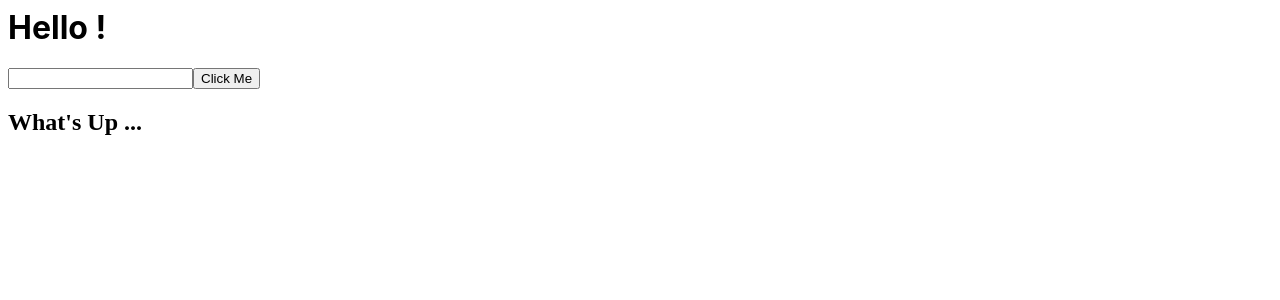
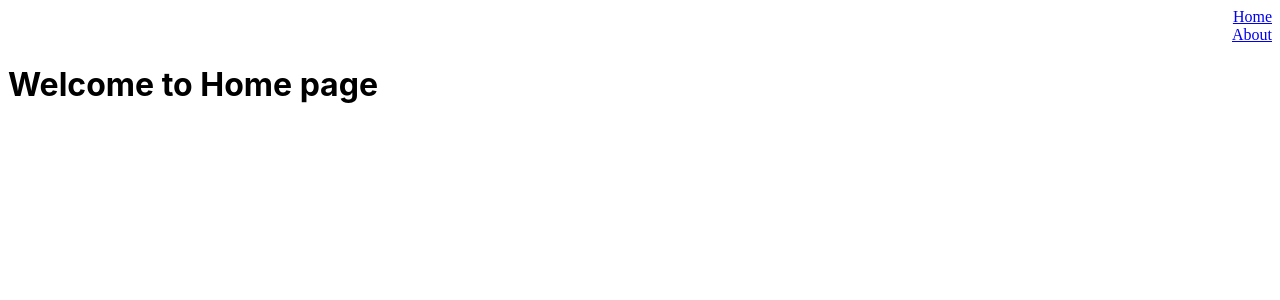
Before and after one commit to FirozSkAhmad/React, a React (Create React App) app: page / in a window 1280 px wide. Shown: the top 300 px of the page. Built offline with nearby package versions, Linux system fonts and the light colour scheme.

Commit message:
3 files modified, 4 added, 1 deleted

```diff
--- a/package.json
+++ b/package.json
@@ -4,7 +4,8 @@
   "private": true,
   "dependencies": {
     "react": "^18.1.0",
-    "react-dom": "^18.1.0"
+    "react-dom": "^18.1.0",
+    "react-router-dom": "^6.7.0"
   },
   "scripts": {
     "start": "react-scripts start",
--- /dev/null
+++ b/src/About.js
@@ -0,0 +1,11 @@
+import React from 'react';
+
+function About() {
+  return (
+    <>
+      <h1>About Me</h1>
+    </>
+  );
+}
+
+export default About;
--- a/src/App.js
+++ b/src/App.js
@@ -1,28 +1,23 @@
-import React, { Component, createRef } from 'react';
+import React from 'react';
 import './style.css';
-import User from './User.js';
+import { BrowserRouter, Route, Routes,Navigate } from 'react-router-dom';
+import Home from './Home.js';
+import About from './About.js';
+import NavBar from './NavBar.js';
+import Page404 from './Page404.js';
 
-class App extends Component {
-  constructor() {
-    super();
-    this.state = {
-      val: '',
-    };
-  }
-  render() {
-    return (
-      <div>
-        <h1>Hello !</h1>
-        <input
-          type="text"
-          value={this.state.val}
-          onChange={(e) => this.setState({ val: e.target.value })}
-        />
-        <button onClick={() => this.updateInput()}>Click Me</button>
-        <User state="..." />
-      </div>
-    );
-  }
+function App() {
+  return (
+    <BrowserRouter>
+      <NavBar />
+      <Routes>
+        <Route path="/" element={<Home />} />
+        <Route path="/about" element={<About />} />
+        <Route path="/*" element={<Page404 />} />
+        {/* <Route path="/*" element={<Navigate to="/"/>} /> */}
+      </Routes>
+    </BrowserRouter>
+  );
 }
 
 export default App;
--- /dev/null
+++ b/src/Home.js
@@ -0,0 +1,11 @@
+import React from 'react';
+
+function App() {
+  return (
+    <>
+      <h1>Welcome to Home page</h1>
+    </>
+  );
+}
+
+export default App;
--- /dev/null
+++ b/src/NavBar.js
@@ -0,0 +1,13 @@
+import React from 'react';
+import {Link} from 'react-router-dom'
+import './style.css';
+
+function NavBar() {
+  return (
+    <ul className="NavStyle">
+      <li><Link to="/">Home</Link></li>
+      <li><Link to="/about">About</Link></li>
+    </ul>
+  );
+}
+export default NavBar;
--- /dev/null
+++ b/src/Page404.js
@@ -0,0 +1,14 @@
+import React from 'react';
+import { Link } from 'react-router-dom';
+
+function Page404() {
+  return (
+    <>
+      <h1>404 Page</h1>
+      <p>page not founded</p>
+      <Link to="/">Go to Home Page</Link>
+    </>
+  );
+}
+
+export default Page404;
--- a/src/User.js
+++ /dev/null
@@ -1,17 +0,0 @@
-import React, { Component } from 'react';
-
-class User extends Component {
-  constructor() {
-    super();
-    console.log(this.props);
-  }
-  render() {
-    return (
-      <div>
-        <h2>What's Up {this.props.state}</h2>
-      </div>
-    );
-  }
-}
-
-export default User;
--- a/src/style.css
+++ b/src/style.css
@@ -3,3 +3,24 @@ p {
   font-family: -apple-system, BlinkMacSystemFont, 'Segoe UI', Roboto, Oxygen,
     Ubuntu, Cantarell, 'Open Sans', 'Helvetica Neue', sans-serif;
 }
+
+li{
+  list-style: none;
+  text-decoration: none;
+}
+
+Link{
+  text-decoration: none;
+}
+
+Link:hover{
+  color:red;
+}
+Link:active{
+  color:green;
+}
+
+.NavStyle{
+  flex: auto;
+  text-align: right;
+}
```
